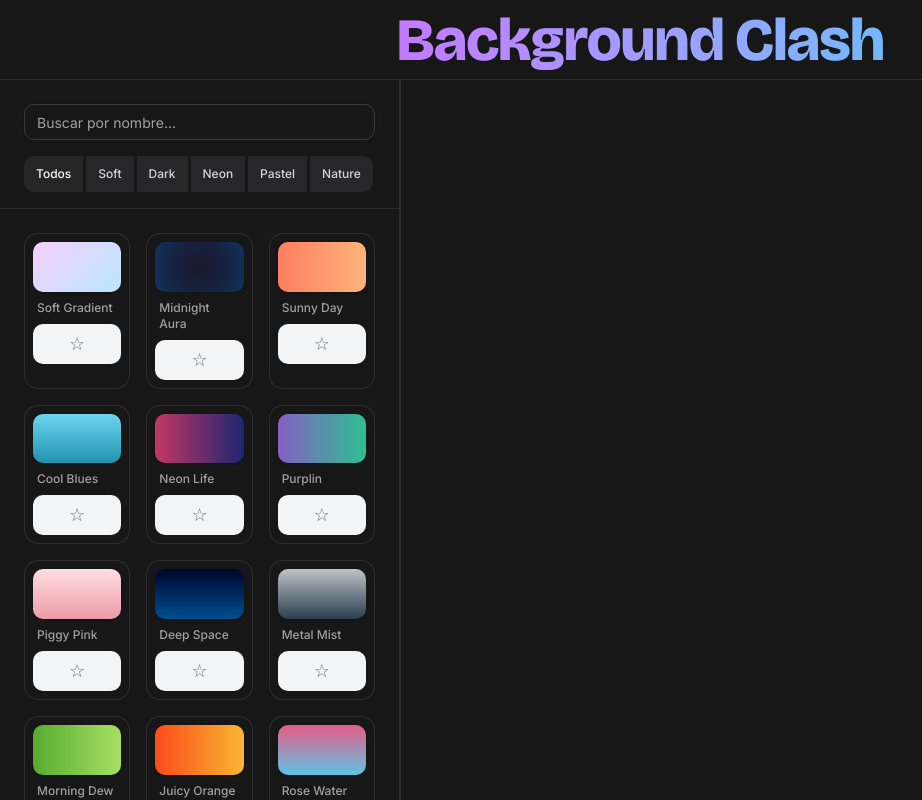
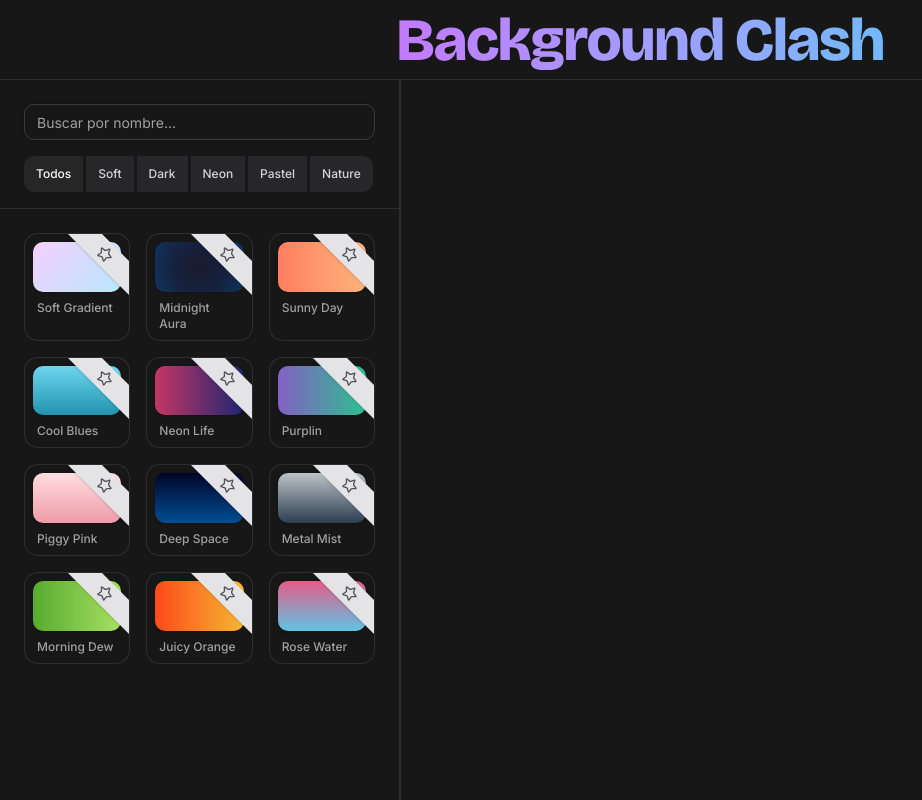
Before and after one commit to JhonLayton21/background-clash, a React (Vite) app: page / in a window 1280 px wide. Shown: the whole page, without its empty margins (0-922 px from the left). Built offline with nearby package versions, Linux system fonts and the light colour scheme.

Commit message:
style: update badge favorite

```diff
--- a/src/components/BackgroundCard.tsx
+++ b/src/components/BackgroundCard.tsx
@@ -1,4 +1,5 @@
 import type { Background } from "../types/background";
+import { Star } from "lucide-react";
 
 interface BackgroundCardProps {
   background: Background;
@@ -8,17 +9,54 @@ interface BackgroundCardProps {
   onToggleFavorite: (id: string) => void;
 }
 
-export function BackgroundCard({ background, onClick, isSelected, isFavorite, onToggleFavorite }: BackgroundCardProps) {
+export function BackgroundCard({
+  background,
+  onClick,
+  isSelected,
+  isFavorite,
+  onToggleFavorite,
+}: BackgroundCardProps) {
   return (
     <div
       className={`
-                group flex flex-col gap-2 rounded-xl p-2 transition-all duration-200 text-left w-full border relative outline-none bg-white
-                ${isSelected
+        group flex flex-col gap-2 rounded-xl p-2 transition-all duration-200 text-left w-full border relative outline-none bg-white overflow-hidden
+        ${
+          isSelected
             ? "bg-blue-50 border-blue-500 ring-1 ring-blue-500 shadow-md"
             : "border-gray-200 hover:border-gray-300 hover:bg-gray-50 hover:shadow-md"
         }
       `}
     >
+      {/* ⭐ Ribbon favorito en esquina */}
+      <button
+        onClick={(e) => {
+          e.stopPropagation();
+          onToggleFavorite(background.id);
+        }}
+        className="absolute top-0 right-0 z-10 w-16 h-16 overflow-hidden"
+        title={isFavorite ? "Remover de favoritos" : "Agregar a favoritos"}
+      >
+        <div
+          className={`
+            absolute top-0 right-0 w-24 h-6
+            rotate-45 translate-x-6 translate-y-2
+            flex items-center justify-center
+            shadow-sm transition-all
+            ${
+              isFavorite
+                ? "bg-yellow-500 text-white hover:bg-yellow-600"
+                : "bg-zinc-200 text-zinc-600 hover:bg-zinc-300"
+            }
+          `}
+        >
+          <Star
+            className="w-4 h-4"
+            fill={isFavorite ? "currentColor" : "none"}
+          />
+        </div>
+      </button>
+
+      {/* Contenido principal */}
       <button
         onClick={onClick}
         className="flex flex-col gap-2 cursor-pointer w-full text-left outline-none"
@@ -26,35 +64,31 @@ export function BackgroundCard({ background, onClick, isSelected, isFavorite, on
         <div
           className={`
             aspect-video w-full rounded-lg shadow-sm transition-all duration-300
-                        ${isSelected ? "ring-2 ring-blue-500/30 shadow-lg scale-[1.02]" : "ring-1 ring-black/5 group-hover:shadow-lg group-hover:scale-[1.01]"}
+            ${
+              isSelected
+                ? "ring-2 ring-blue-500/30 shadow-lg scale-[1.02]"
+                : "ring-1 ring-black/5 group-hover:shadow-lg group-hover:scale-[1.01]"
+            }
           `}
           style={background.previewStyle}
         />
+
         <div className="flex items-center justify-between px-1">
-                    <span className={`text-xs font-medium transition-colors ${isSelected ? "text-blue-700" : "text-gray-700 group-hover:text-gray-900"}`}>
+          <span
+            className={`text-xs font-medium transition-colors ${
+              isSelected
+                ? "text-blue-700"
+                : "text-gray-700 group-hover:text-gray-900"
+            }`}
+          >
             {background.name}
           </span>
+
           {isSelected && (
             <div className="w-1.5 h-1.5 rounded-full bg-blue-500 animate-pulse" />
           )}
         </div>
       </button>
-            <button
-                onClick={(e) => {
-                    e.stopPropagation();
-                    onToggleFavorite(background.id);
-                }}
-                className={`
-                    flex items-center justify-center p-1.5 rounded-lg transition-all duration-200 text-sm font-medium
-                    ${isFavorite
-                        ? "bg-yellow-50 text-yellow-600 hover:bg-yellow-100"
-                        : "bg-gray-100 text-gray-500 hover:bg-gray-200"
-                    }
-                `}
-                title={isFavorite ? "Remover de favoritos" : "Agregar a favoritos"}
-            >
-                <span className="text-lg">{isFavorite ? "⭐" : "☆"}</span>
-            </button>
     </div>
   );
 }
```
Lines whose indentation alone changed are shown as unchanged.
